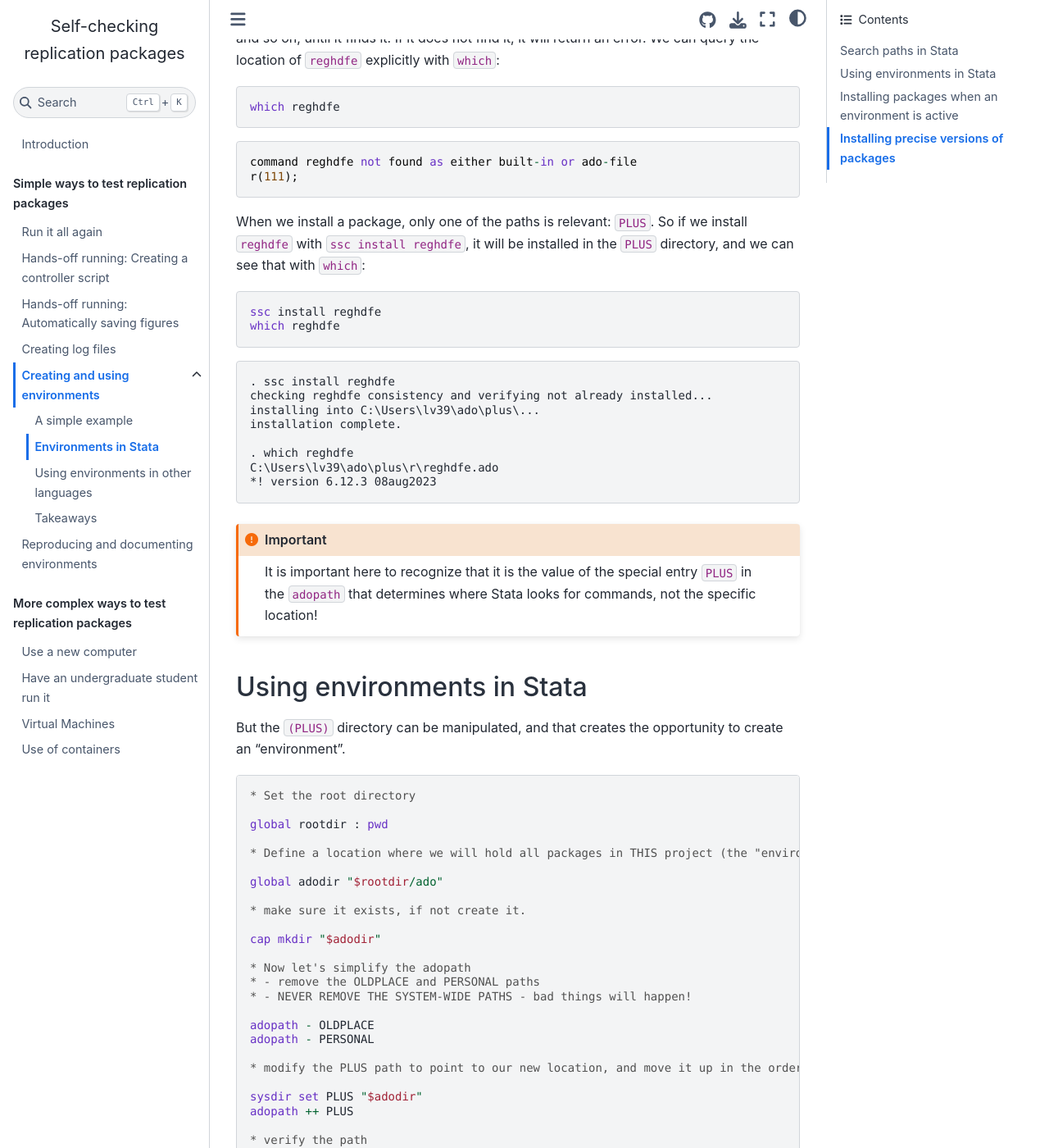
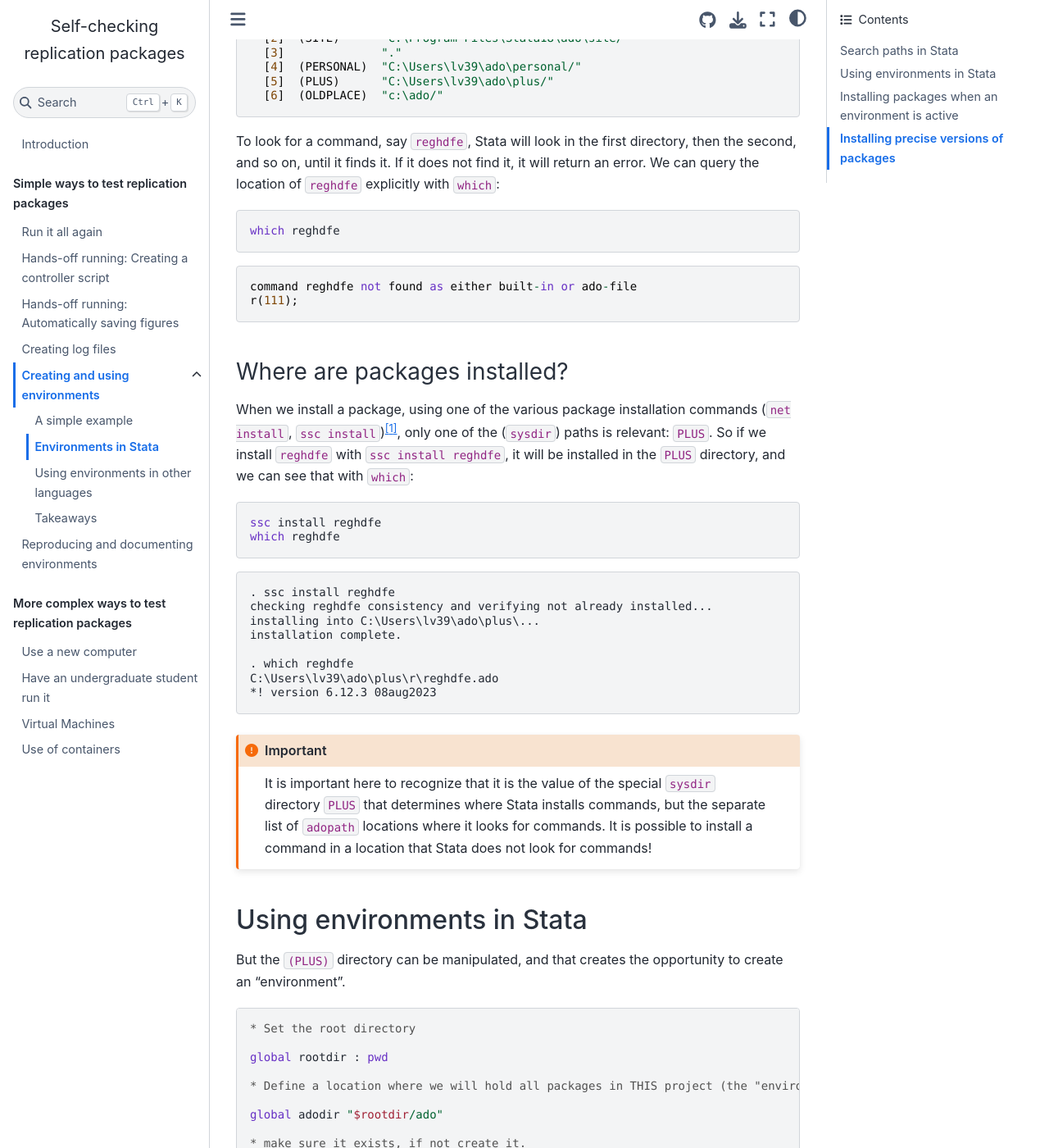
Before and after one commit to larsvilhuber/self-checking-reproducibility, a Jupyter Book: the page built from 12-environments-in-stata.md, in a window 1280 px wide and 1400 px high, scrolled down 1047 px. Shown: the whole window at 82% size. Built offline with Jupyter Book 1.0.4 settings and Sphinx 7.4.7 and the Sphinx Book theme 1.1.4, drawn with Linux system fonts in a browser that asks for light colours; some of the changed text lies outside the part shown.

Commit message:
Further notes

````diff
--- a/12-environments-in-stata.md
+++ b/12-environments-in-stata.md
@@ -4,6 +4,8 @@
 ## Search paths in Stata
 
 In Stata, we typically do not talk about environments, but the same basic structure applies: Stata searches along a set order for its commands. Some commands are built into the executable (the software that is opened when you click on the Stata icon), but most other internal, and all external commands, are found in a search path. This is typically the `ado` directory in the Stata installation directory, and one will find replication packages that contain instructions to copy files into that directory. Once we've shown how environments work in Stata, this will become a lot simpler!
+
+### The `sysdir` directories
 
 The default set of directories which can be searched, from a freshly installed Stata, can be queried with the `sysdir` command, and will look something like this:
 
@@ -46,7 +50,12 @@
 r(111);
 ```
 
-When we install a package, only one of the paths is relevant: `PLUS`. So if we install `reghdfe` with `ssc install reghdfe`, it will be installed in the `PLUS` directory, and we can see that with `which`:
+### Where are packages installed?
+
+[^net-ref]: [`net install` refererence](https://www.stata.com/manuals/rnet.pdf). Strictly speaking, the location where ado packages are installed can be changed via the `net set ado` command, but this is rarely done in practice, and we won't do it here.
+
+
+When we install a package, using one of the various package installation commands (`net install`, `ssc install`)[^net-ref], only one of the (`sysdir`) paths is relevant: `PLUS`. So if we install `reghdfe` with `ssc install reghdfe`, it will be installed in the `PLUS` directory, and we can see that with `which`:
 
 ```stata
 ssc install reghdfe
@@ -65,7 +74,7 @@
 ```
 
 ```{important}
-It is important here to recognize that it is the value of the special entry `PLUS` in the `adopath` that determines where Stata looks for commands, not the specific location!
+It is important here to recognize that it is the value of the special `sysdir` directory `PLUS` that determines where Stata installs commands, but the separate list of `adopath`  locations where it looks for commands. It is possible to install a command in a location that Stata does not look for commands!
 ```
 
 ## Using environments in Stata
@@ -130,6 +139,7 @@
 So it is no longer found. Why? Because we have removed the previous location (the old `PLUS` path) from the search sequence. It's as if it didn't exist.
 
 
+
 ## Installing packages when an environment is active
 
 
@@ -223,3 +233,9 @@
 
 // etc. etc.
 ```
+
+:::{warning}
+
+While we used interactive commands to install the various packages here, that was only for illustrative purposes. **Always** script the installation of packages in a `setup.do` file. We will address how and when to run that file in the [next section](reproducing-environments).
+
+:::
````
Also changed, not shown: other parts of 12-environments-in-stata.md (+4 -2 lines), 11-simple-example.md (+7 -0 lines).
